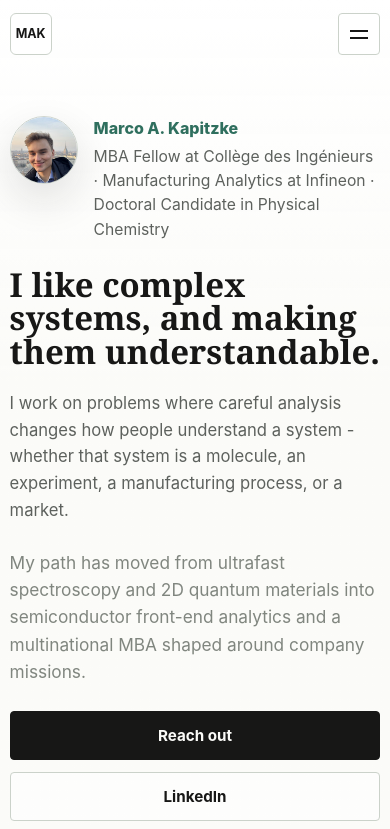
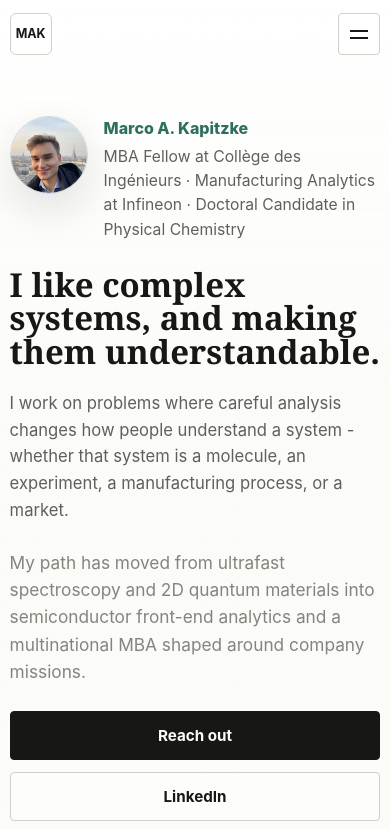
Before and after one commit to marcokapitzke/marcokapitzke.github.io, a website: page index.html in a window 390 px wide. Shown: the top 829 px of the page. Drawn offline with Linux system fonts and the light colour scheme.

Commit message:
Enlarge hero portrait

```diff
--- a/index.html
+++ b/index.html
@@ -11,8 +11,8 @@
     <meta property="og:description" content="Marco A. Kapitzke works across physical chemistry, data analysis, semiconductor manufacturing analytics, and business translation.">
     <meta property="og:image" content="public/og-card.svg">
     <meta name="twitter:card" content="summary_large_image">
-    <link rel="icon" href="public/favicon.svg?v=20260518-typecrop" type="image/svg+xml">
-    <link rel="stylesheet" href="src/styles.css?v=20260518-typecrop">
+    <link rel="icon" href="public/favicon.svg?v=20260518-photo15" type="image/svg+xml">
+    <link rel="stylesheet" href="src/styles.css?v=20260518-photo15">
     <script type="application/ld+json">
 {
   "@context": "https://schema.org",
@@ -76,7 +76,7 @@
       <section class="hero section-shell" id="top" aria-labelledby="hero-title">
         <div class="hero__content reveal">
           <div class="profile-lockup">
-            <img src="public/portrait-marco-512.jpg?v=20260518-typecrop" alt="Portrait of Marco A. Kapitzke" width="112" height="112">
+            <img src="public/portrait-marco-512.jpg?v=20260518-photo15" alt="Portrait of Marco A. Kapitzke" width="112" height="112">
             <div>
               <p class="eyebrow">Marco A. Kapitzke</p>
               <p>MBA Fellow at Collège des Ingénieurs · Manufacturing Analytics at Infineon · Doctoral Candidate in Physical Chemistry</p>
@@ -522,6 +522,6 @@
       </div>
     </footer>
 
-    <script type="module" src="src/main.js?v=20260518-typecrop"></script>
+    <script type="module" src="src/main.js?v=20260518-photo15"></script>
   </body>
 </html>
--- a/src/render.mjs
+++ b/src/render.mjs
@@ -1,7 +1,7 @@
 import { writeFile } from "node:fs/promises";
 import { profile } from "./profile.mjs";
 
-const assetVersion = "20260518-typecrop";
+const assetVersion = "20260518-photo15";
 
 const escapeHtml = (value = "") =>
   String(value)
--- a/src/styles.css
+++ b/src/styles.css
@@ -230,8 +230,8 @@ textarea {
 }
 
 .profile-lockup img {
-  width: 82px;
-  height: 82px;
+  width: 94px;
+  height: 94px;
   border-radius: 50%;
   object-fit: cover;
   object-position: 50% 44%;
@@ -1447,8 +1447,8 @@ h3 {
   }
 
   .profile-lockup img {
-    width: 68px;
-    height: 68px;
+    width: 78px;
+    height: 78px;
   }
 
   .data-etching {
```
